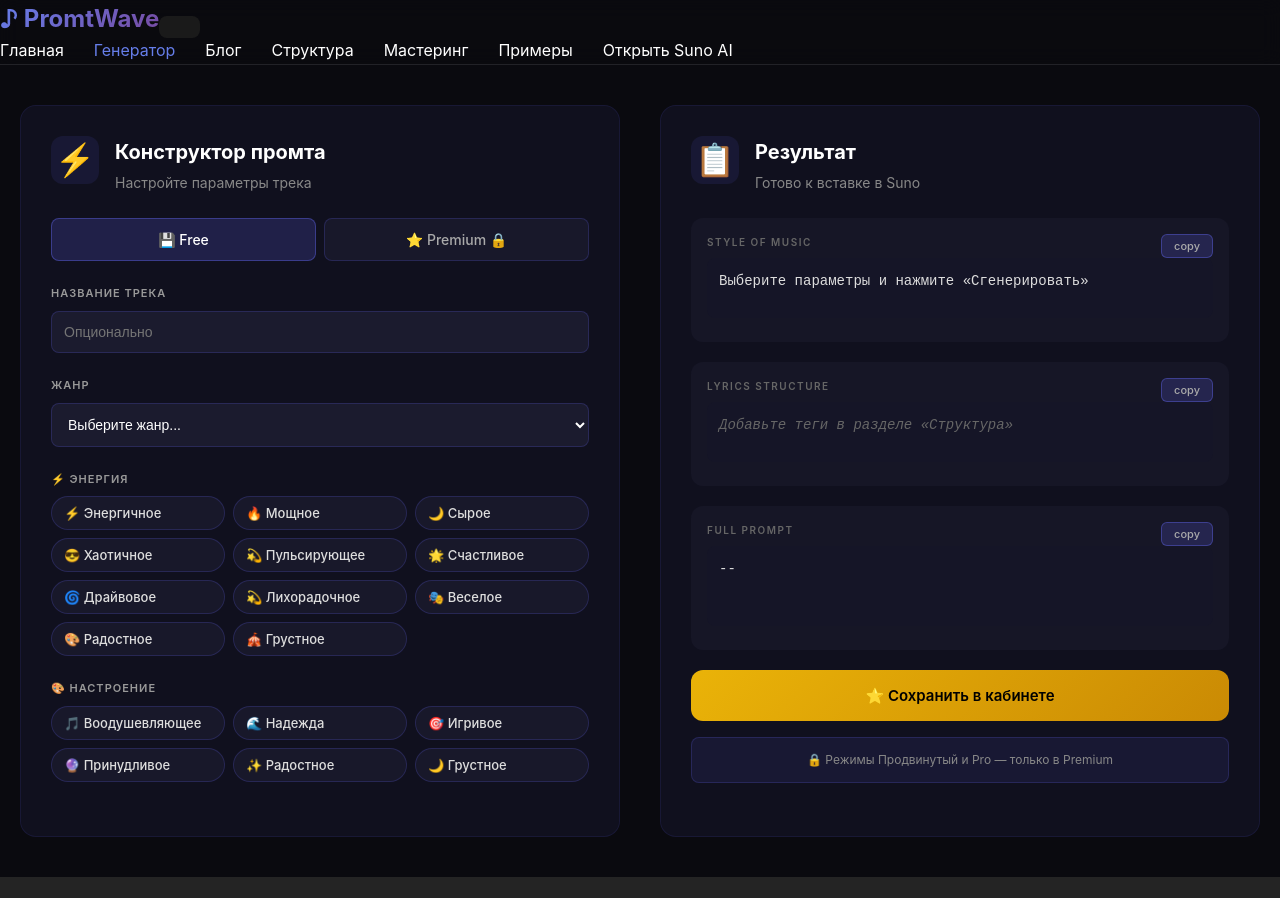
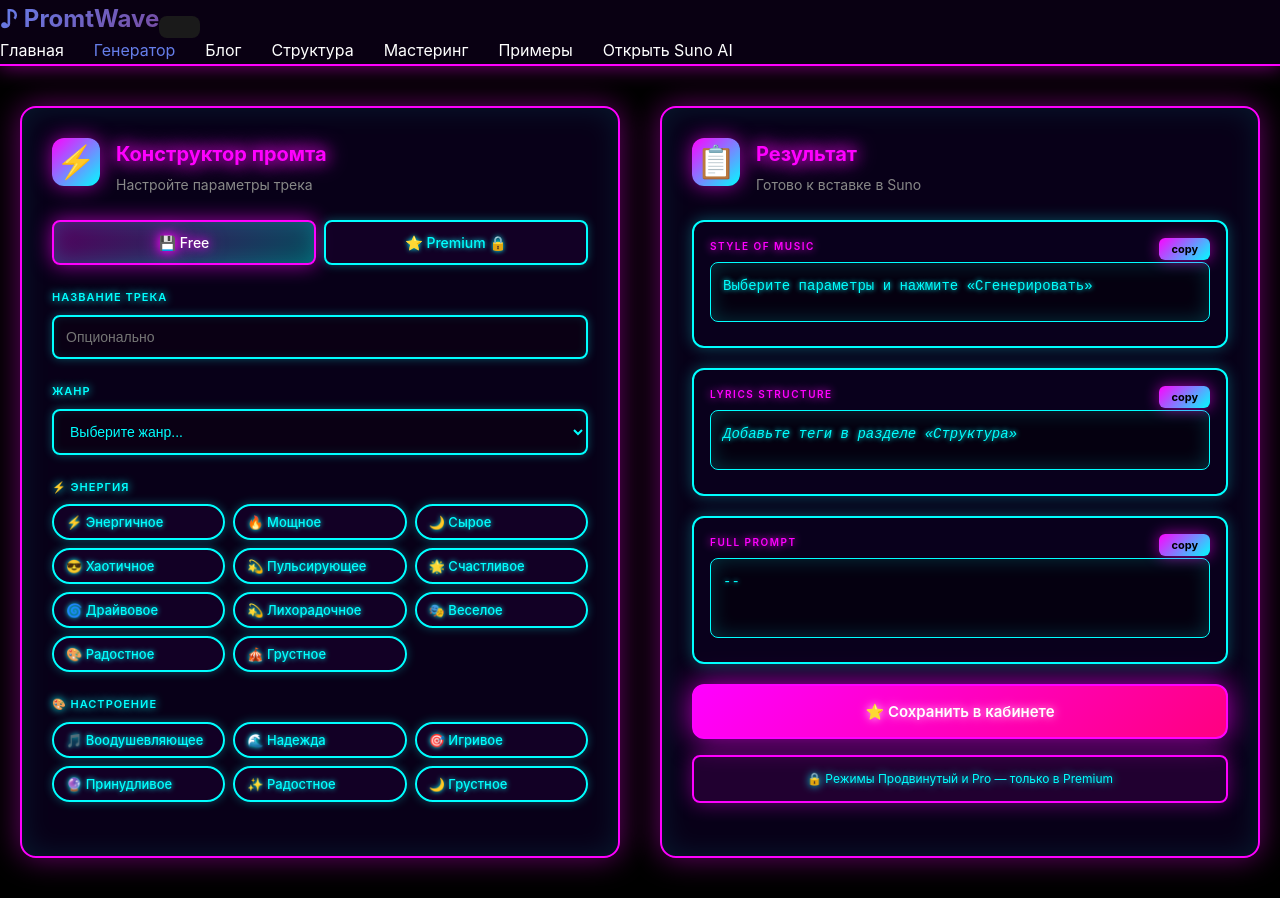
Before and after one commit to morozovsuno-sys/promtwave-v2, a React (Vite) app: page /promtwave-v2/generator in a window 1280 px wide. Before the commit the page ends 877 px from the top, so only its background shows below. Built offline with nearby package versions, Linux system fonts and the light colour scheme.

Commit message:
Implement neon style overrides in App.css
Added neon style overrides for various UI components.

```diff
--- a/src/App.css
+++ b/src/App.css
@@ -679,3 +679,163 @@ body {
     grid-template-columns: 1fr;
   }
 }
+
+/* NEON STYLE OVERRIDES */
+body {
+  background: #000 !important;
+  background-image:
+    radial-gradient(ellipse at top, rgba(255, 0, 255, 0.15) 0%, transparent 50%),
+    radial-gradient(ellipse at bottom, rgba(0, 255, 255, 0.15) 0%, transparent 50%);
+}
+
+.navbar {
+  background: rgba(10, 0, 20, 0.95) !important;
+  border-bottom: 2px solid #ff00ff !important;
+  box-shadow: 0 0 20px rgba(255, 0, 255, 0.5) !important;
+}
+
+.navbar-link {
+  color: #0ff !important;
+  text-shadow: 0 0 10px #0ff;
+  transition: all 0.3s;
+}
+
+.navbar-link:hover {
+  color: #f0f !important;
+  text-shadow: 0 0 20px #f0f, 0 0 30px #f0f;
+}
+
+.constructor-left, .constructor-right {
+  background: rgba(10, 0, 30, 0.8) !important;
+  border: 2px solid #ff00ff !important;
+  box-shadow: 0 0 30px rgba(255, 0, 255, 0.4), inset 0 0 30px rgba(0, 255, 255, 0.1) !important;
+}
+
+.constructor-icon, .result-icon {
+  background: linear-gradient(135deg, #ff00ff, #00ffff) !important;
+  box-shadow: 0 0 20px rgba(255, 0, 255, 0.6);
+}
+
+.tab {
+  background: rgba(20, 0, 40, 0.8) !important;
+  border: 2px solid #0ff !important;
+  color: #0ff !important;
+  text-shadow: 0 0 5px #0ff;
+  box-shadow: 0 0 10px rgba(0, 255, 255, 0.3);
+}
+
+.tab.active {
+  background: linear-gradient(135deg, rgba(255, 0, 255, 0.3), rgba(0, 255, 255, 0.3)) !important;
+  border-color: #f0f !important;
+  color: #fff !important;
+  text-shadow: 0 0 10px #f0f, 0 0 20px #f0f;
+  box-shadow: 0 0 20px rgba(255, 0, 255, 0.6), inset 0 0 20px rgba(0, 255, 255, 0.2);
+}
+
+.text-input, .select-input {
+  background: rgba(10, 0, 20, 0.9) !important;
+  border: 2px solid #0ff !important;
+  color: #0ff !important;
+  box-shadow: 0 0 10px rgba(0, 255, 255, 0.3), inset 0 0 10px rgba(0, 255, 255, 0.1);
+}
+
+.text-input:focus, .select-input:focus {
+  border-color: #f0f !important;
+  box-shadow: 0 0 20px rgba(255, 0, 255, 0.5), inset 0 0 10px rgba(255, 0, 255, 0.1);
+}
+
+.badge {
+  background: rgba(20, 0, 40, 0.8) !important;
+  border: 2px solid #0ff !important;
+  color: #0ff !important;
+  text-shadow: 0 0 5px #0ff;
+  box-shadow: 0 0 10px rgba(0, 255, 255, 0.3);
+  transition: all 0.3s;
+}
+
+.badge:hover {
+  background: rgba(40, 0, 60, 1) !important;
+  border-color: #f0f !important;
+  box-shadow: 0 0 20px rgba(255, 0, 255, 0.6);
+  transform: translateY(-2px);
+}
+
+.badge.selected {
+  background: linear-gradient(135deg, rgba(255, 0, 255, 0.4), rgba(0, 255, 255, 0.4)) !important;
+  border-color: #f0f !important;
+  color: #fff !important;
+  text-shadow: 0 0 10px #f0f, 0 0 20px #f0f;
+  box-shadow: 0 0 30px rgba(255, 0, 255, 0.8), inset 0 0 20px rgba(0, 255, 255, 0.3);
+}
+
+.result-section {
+  background: rgba(10, 0, 30, 0.6) !important;
+  border: 2px solid #0ff !important;
+  box-shadow: 0 0 15px rgba(0, 255, 255, 0.3);
+}
+
+.result-content {
+  background: rgba(5, 0, 15, 0.9) !important;
+  color: #0ff !important;
+  border: 1px solid #0ff !important;
+  text-shadow: 0 0 5px #0ff;
+  box-shadow: inset 0 0 20px rgba(0, 255, 255, 0.2);
+}
+
+.copy-btn-small {
+  background: linear-gradient(135deg, #ff00ff, #00ffff) !important;
+  border: none !important;
+  color: #000 !important;
+  font-weight: 700;
+  text-shadow: none;
+  box-shadow: 0 0 15px rgba(255, 0, 255, 0.6);
+}
+
+.copy-btn-small:hover {
+  box-shadow: 0 0 25px rgba(255, 0, 255, 0.9), 0 0 35px rgba(0, 255, 255, 0.5);
+  transform: translateY(-2px);
+}
+
+.save-btn {
+  background: linear-gradient(135deg, #ff00ff, #ff0080) !important;
+  box-shadow: 0 0 30px rgba(255, 0, 255, 0.7) !important;
+  border: 2px solid #f0f !important;
+  color: #fff !important;
+  text-shadow: 0 0 10px rgba(255, 255, 255, 0.8);
+}
+
+.save-btn:hover {
+  box-shadow: 0 0 40px rgba(255, 0, 255, 1), 0 0 60px rgba(255, 0, 128, 0.6) !important;
+}
+
+.premium-notice {
+  background: rgba(255, 0, 255, 0.1) !important;
+  border: 2px solid #f0f !important;
+  color: #0ff !important;
+  text-shadow: 0 0 8px #0ff;
+  box-shadow: 0 0 20px rgba(255, 0, 255, 0.4);
+}
+
+.constructor-header h2, .result-header h2 {
+  color: #f0f !important;
+  text-shadow: 0 0 15px #f0f, 0 0 25px #f0f;
+}
+
+.form-group label {
+  color: #0ff !important;
+  text-shadow: 0 0 8px #0ff;
+}
+
+.result-label {
+  color: #f0f !important;
+  text-shadow: 0 0 8px #f0f;
+}
+
+@keyframes neon-pulse {
+  0%, 100% { box-shadow: 0 0 20px rgba(255, 0, 255, 0.4); }
+  50% { box-shadow: 0 0 30px rgba(255, 0, 255, 0.8), 0 0 40px rgba(0, 255, 255, 0.4); }
+}
+
+.constructor-left, .constructor-right {
+  animation: neon-pulse 3s ease-in-out infinite;
+}
```
